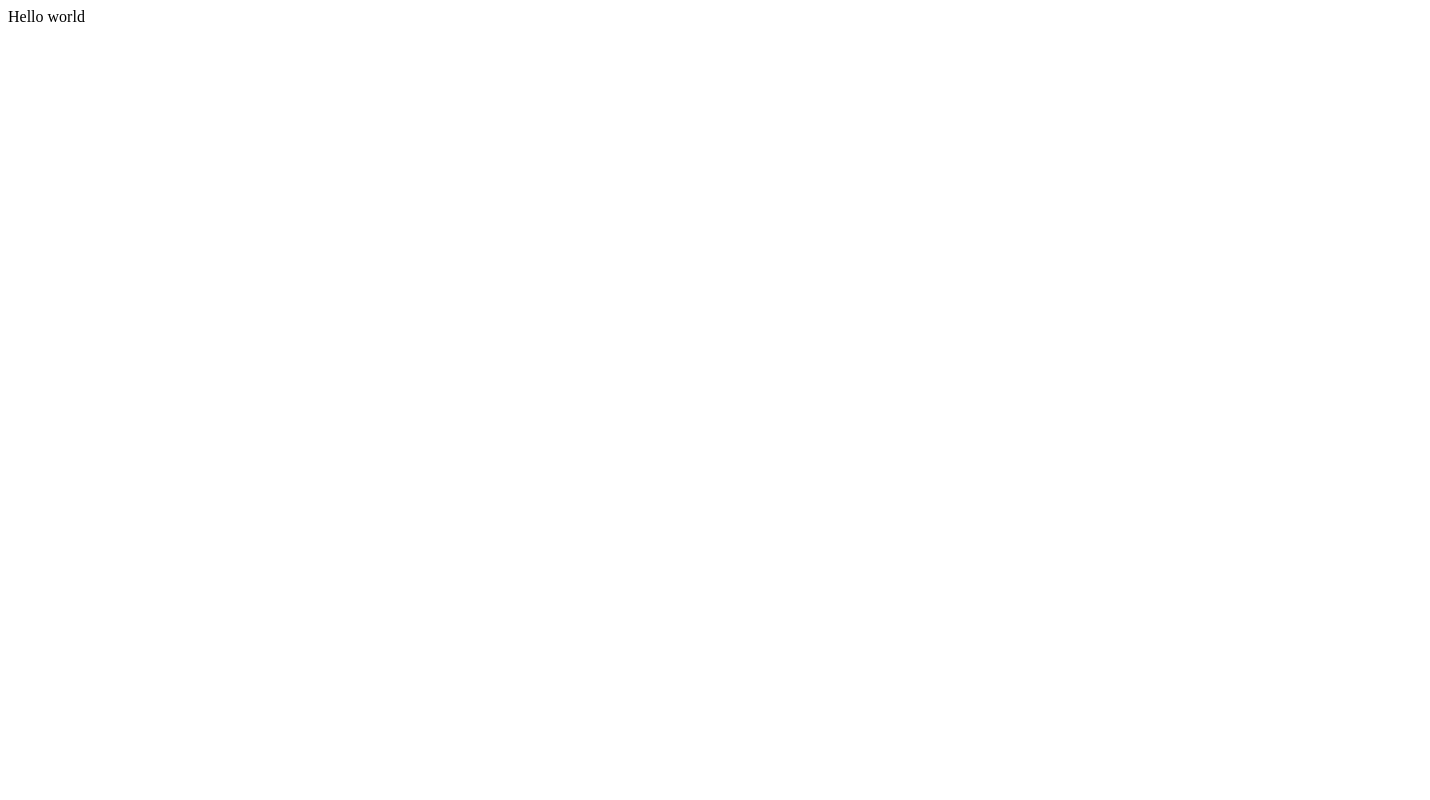
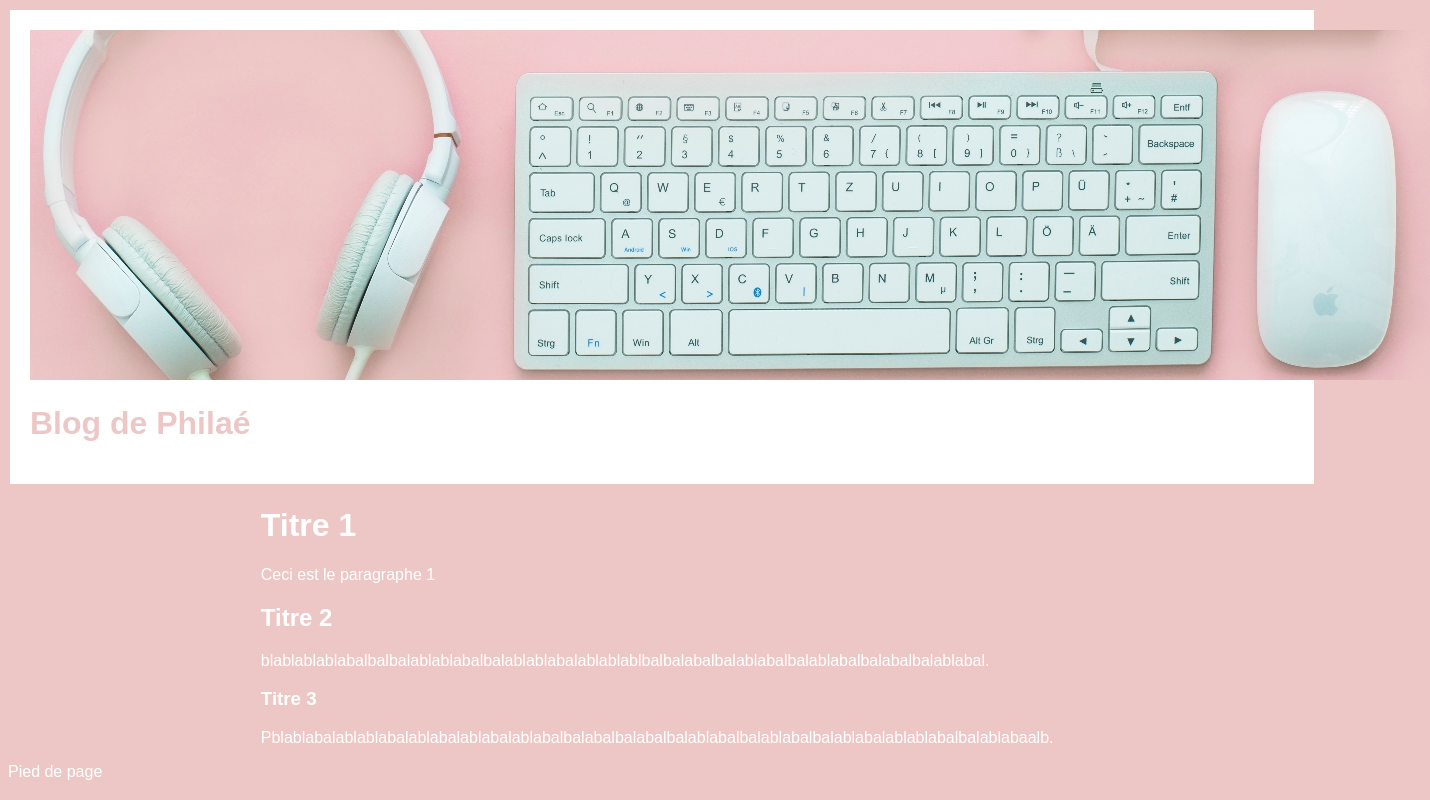
Before and after one commit to esdes-nazon-philae/esdes-nazon-philae.github.io, a plain HTML site: page index.html in a window 1280 px wide. Shown: the whole page, 1430 px wide, since content can reach past the window. Drawn offline with Linux system fonts and the light colour scheme.

Commit message:
Add files via upload

```diff
--- a/index.html
+++ b/index.html
@@ -1,4 +1,22 @@
 <!DOCTYPE html>
 <html>
-Hello world
+    <head>
+        <title>Titre de la page</title>
+        <link rel="stylesheet" href="style2.css">
+    </head>
+    <body>
+        <header class="flex-container">
+            <img class="flex-item" src="pink.jpg" alt="logo2" id="logo">
+            <h1 class="flex-item"> Blog de Philaé</h1>
+        </header>
+        <div class="content">
+            <h1>Titre 1</h1>
+            <p>Ceci est le paragraphe 1</p>
+            <h2>Titre 2</h2>
+            <p>blablablablabalbalbalablablabalbalablablabalablablablbalbalabalbalablabalbalablabalbalabalbalablabal.</p>
+            <h3>Titre 3</h3>
+            <p>Pblablabalablablabalablabalablabalablabalbalabalbalabalbalablabalbalablabalbalablabalablablabalbalablabaalb.</p>
+        </div>
+        <footer>Pied de page </footer>
+    </body>
 </html>
--- /dev/null
+++ b/style2.css
@@ -0,0 +1,20 @@
+body {
+    font-family: Arial, Helvetica, sans-serif;
+    color: #FFFFFF;
+    background: #EDC7C6
+}
+
+header {
+    width: 100%;
+    padding: 20px;
+    border: 2px solid #EDC7C6;
+    color: #EDC7C6;
+    background: #FFFFFF
+
+}
+
+.content {
+    width: 60%;
+    margin-left: 20%;
+    margin-right: 20%;
+}
```
Also changed, not shown: pink.jpg (added).
